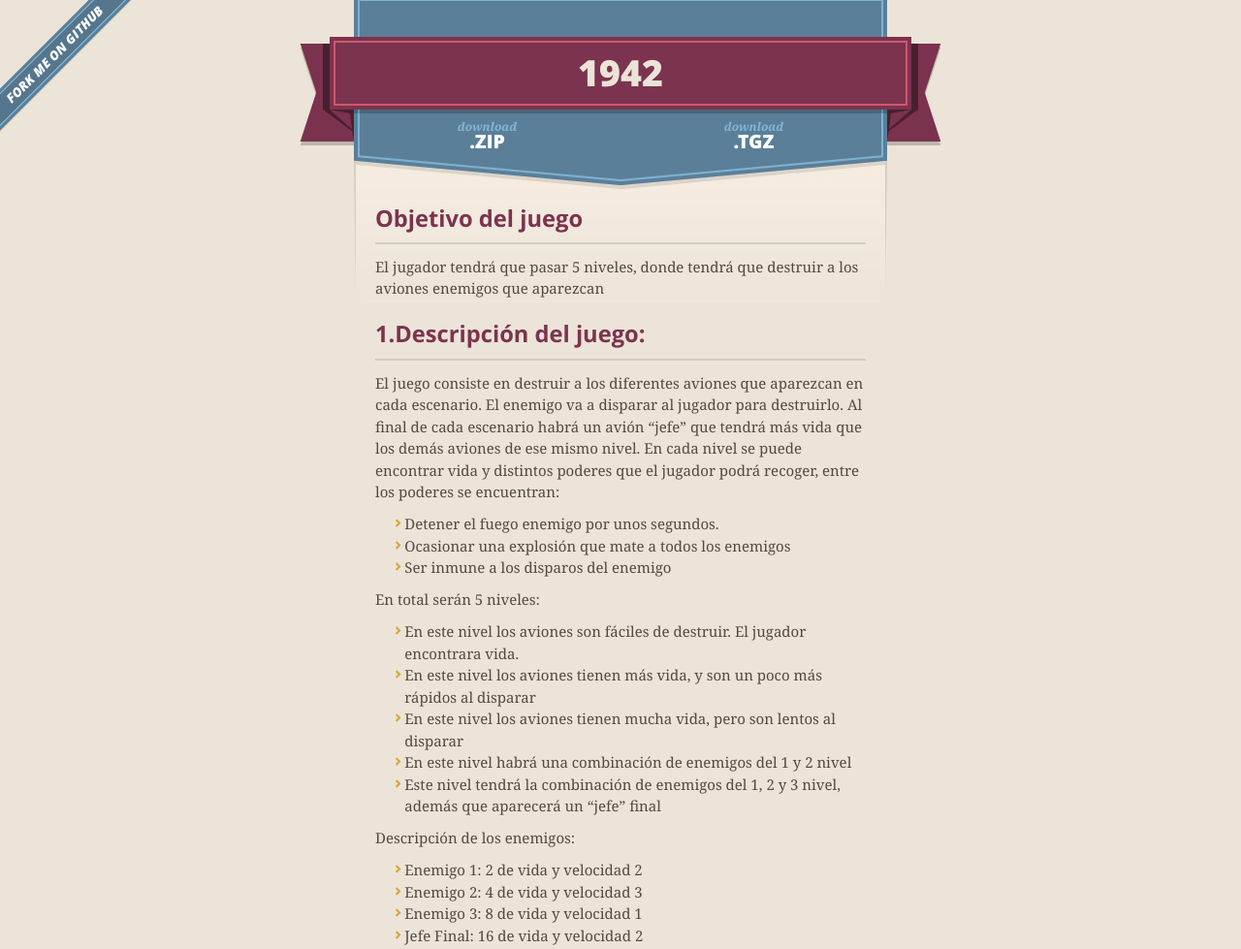
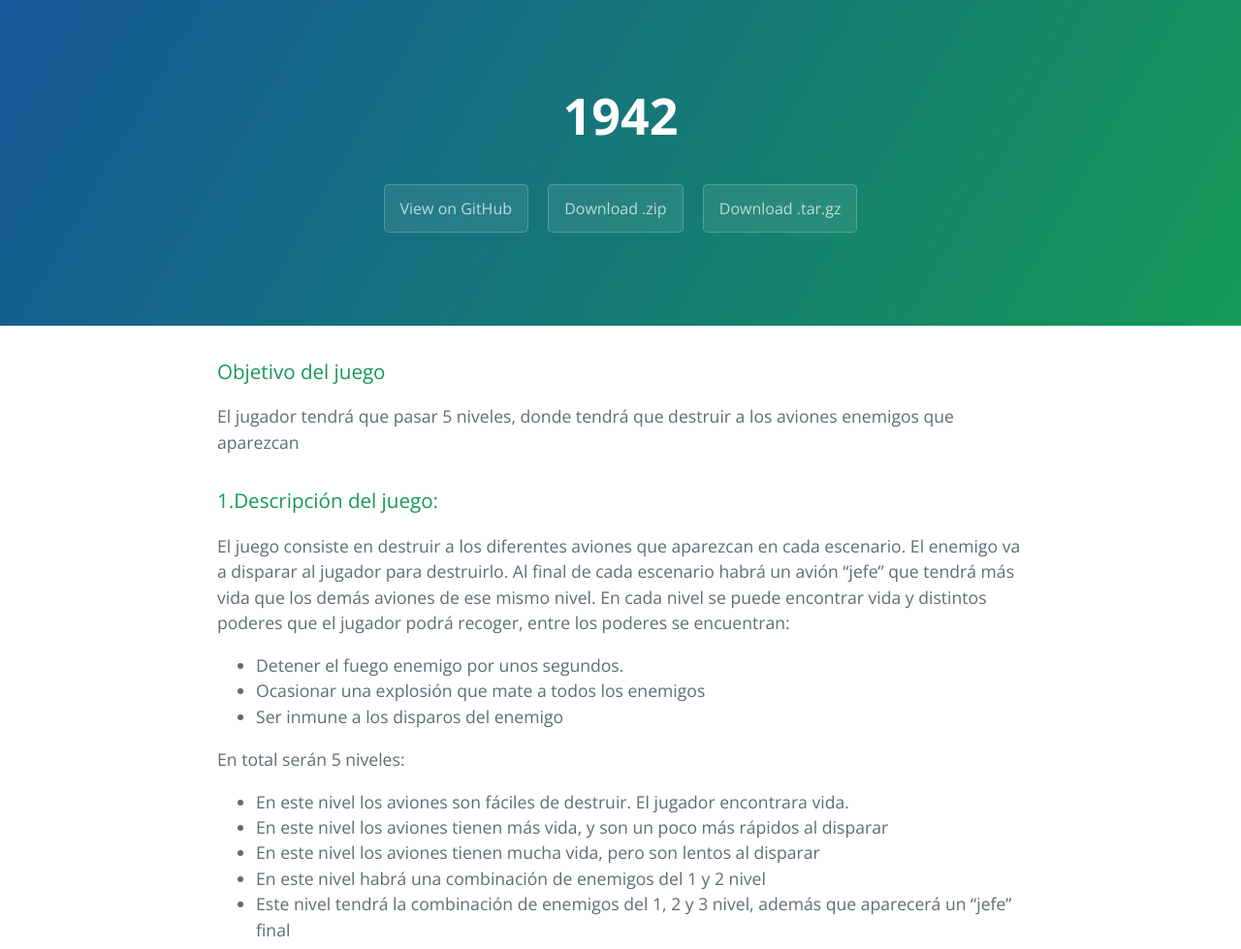
Before and after one commit to objetos16171/1942, a plain HTML site: page index.html in a window 1280 px wide. Shown: the top 979 px of the page at 97% size. Drawn offline with nearby package versions, Linux system fonts and the light colour scheme.

Commit message:
Create gh-pages branch via GitHub

```diff
--- a/index.html
+++ b/index.html
@@ -1,52 +1,25 @@
 <!DOCTYPE html>
-<html>
+<html lang="en-us">
   <head>
-    <meta charset='utf-8'>
-    <meta http-equiv="X-UA-Compatible" content="chrome=1">
-    <meta name="viewport" content="width=640">
+    <meta charset="UTF-8">
+    <title>1942 by objetos16171</title>
+    <meta name="viewport" content="width=device-width, initial-scale=1">
+    <link rel="stylesheet" type="text/css" href="stylesheets/normalize.css" media="screen">
+    <link href='https://fonts.googleapis.com/css?family=Open+Sans:400,700' rel='stylesheet' type='text/css'>
+    <link rel="stylesheet" type="text/css" href="stylesheets/stylesheet.css" media="screen">
+    <link rel="stylesheet" type="text/css" href="stylesheets/github-light.css" media="screen">
+  </head>
+  <body>
+    <section class="page-header">
+      <h1 class="project-name">1942</h1>
+      <h2 class="project-tagline"></h2>
+      <a href="https://github.com/objetos16171/1942" class="btn">View on GitHub</a>
+      <a href="https://github.com/objetos16171/1942/zipball/master" class="btn">Download .zip</a>
+      <a href="https://github.com/objetos16171/1942/tarball/master" class="btn">Download .tar.gz</a>
+    </section>
 
-    <link rel="stylesheet" href="stylesheets/core.css" media="screen">
-    <link rel="stylesheet" href="stylesheets/mobile.css" media="handheld, only screen and (max-device-width:640px)">
-    <link rel="stylesheet" href="stylesheets/github-light.css">
-
-    <script type="text/javascript" src="javascripts/modernizr.js"></script>
-    <script type="text/javascript" src="https://ajax.googleapis.com/ajax/libs/jquery/1.7.1/jquery.min.js"></script>
-    <script type="text/javascript" src="javascripts/headsmart.min.js"></script>
-    <script type="text/javascript">
-      $(document).ready(function () {
-        $('#main_content').headsmart()
-      })
-    </script>
-    <title>1942 by objetos16171</title>
-  </head>
-
-  <body>
-    <a id="forkme_banner" href="https://github.com/objetos16171/1942">View on GitHub</a>
-    <div class="shell">
-
-      <header>
-        <span class="ribbon-outer">
-          <span class="ribbon-inner">
-            <h1>1942</h1>
-            <h2></h2>
-          </span>
-          <span class="left-tail"></span>
-          <span class="right-tail"></span>
-        </span>
-      </header>
-
-      <section id="downloads">
-        <span class="inner">
-          <a href="https://github.com/objetos16171/1942/zipball/master" class="zip"><em>download</em> .ZIP</a><a href="https://github.com/objetos16171/1942/tarball/master" class="tgz"><em>download</em> .TGZ</a>
-        </span>
-      </section>
-
-
-      <span class="banner-fix"></span>
-
-
-      <section id="main_content">
-        <h3>
+    <section class="main-content">
+      <h3>
 <a id="objetivo-del-juego" class="anchor" href="#objetivo-del-juego" aria-hidden="true"><span aria-hidden="true" class="octicon octicon-link"></span></a>Objetivo del juego</h3>
 
 <p>El jugador tendrá que pasar 5 niveles, donde tendrá que destruir a los aviones enemigos que aparezcan</p>
@@ -89,26 +62,19 @@ En cada nivel se puede encontrar vida y distintos poderes que el jugador podrá
 <a id="enemigos" class="anchor" href="#enemigos" aria-hidden="true"><span aria-hidden="true" class="octicon octicon-link"></span></a>Enemigos</h1>
 
 <ul>
-<li>Enemigo 1: <img src="https://github.com/objetos16171/1942/blob/master/Proyecto%201942/images/Enemigo1.png" alt=""> Este enemigo es el mas débil de todos, tiene poca vida</li>
+<li>Enemigo 1: <img src="https://github.com/objetos16171/1942/blob/master/Proyecto%201942/images/Enemigo1.png?raw=true" alt=""> Este enemigo es el mas débil de todos, tiene poca vida</li>
 <li>Enemigo 2: <img src="https://github.com/objetos16171/1942/blob/master/Proyecto%201942/images/Enemigo2.png" alt=""> Este enemigo tiene una mayor vida y velocidad</li>
 <li>Enemigo 3: <img src="https://github.com/objetos16171/1942/blob/master/Proyecto%201942/images/Enemigo3.png" alt=""> Este Enemigo tiene mas vida aun, pero tiene una velocidad muy baja</li>
 <li>Jefe Final: <img src="https://github.com/objetos16171/1942/blob/master/Proyecto%201942/images/JefeFinal.png" alt=""> Este es el jefe final del juego, tiene mucha vida y una velocidad media</li>
 </ul>
-      </section>
 
-      <footer>
-        <span class="ribbon-outer">
-          <span class="ribbon-inner">
-            <p>this project by <a href="https://github.com/objetos16171">objetos16171</a> can be found on <a href="https://github.com/objetos16171/1942">GitHub</a></p>
-          </span>
-          <span class="left-tail"></span>
-          <span class="right-tail"></span>
-        </span>
-        <p>Generated with <a href="https://pages.github.com">GitHub Pages</a> using Merlot</p>
-        <span class="octocat"></span>
+      <footer class="site-footer">
+        <span class="site-footer-owner"><a href="https://github.com/objetos16171/1942">1942</a> is maintained by <a href="https://github.com/objetos16171">objetos16171</a>.</span>
+
+        <span class="site-footer-credits">This page was generated by <a href="https://pages.github.com">GitHub Pages</a> using the <a href="https://github.com/jasonlong/cayman-theme">Cayman theme</a> by <a href="https://twitter.com/jasonlong">Jason Long</a>.</span>
       </footer>
 
-    </div>
+    </section>
 
 
   </body>
```
Also changed, not shown: params.json (+1 -1 lines).
